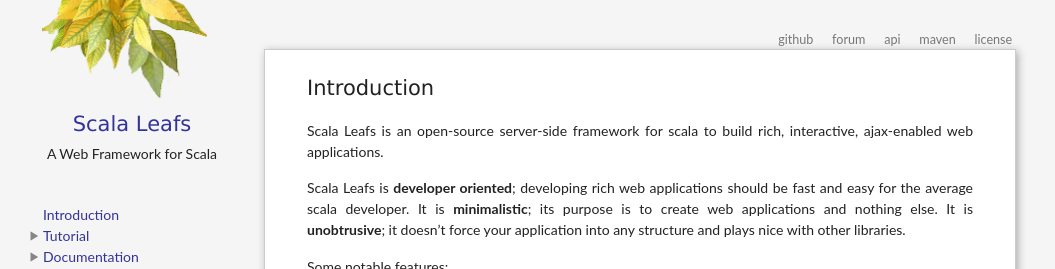
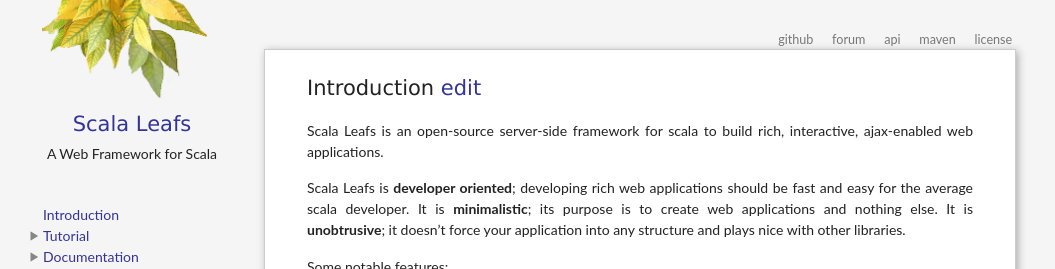
Before and after one commit to scalastuff/scalaleafs, a Jekyll site: the page built from index.md, in a window 1280 px wide. Shown: the top 269 px of the page, without its empty margins (0-1055 px from the left). Built offline with Jekyll 4.4.1, drawn with Linux system fonts in a browser that asks for light colours.

Commit message:
Updated _layouts/default.html

```diff
--- a/_layouts/default.html
+++ b/_layouts/default.html
@@ -95,7 +95,7 @@
   </div>
 
         <div id="page">
-        <h1>{{ page.title }}</h1>
+          <h1>{{ page.title }} <span><a href="http://prose.io/#scalastuff/scalaleafs/edit/gh-pages/{{ page.id }}.html">edit</a></span></h1>
           {{ content }}
         </div>
         <div style="text-align: center; padding: 8px;">
```
